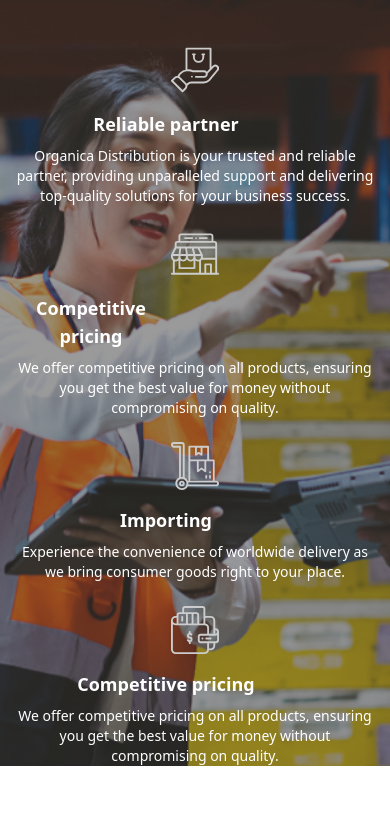
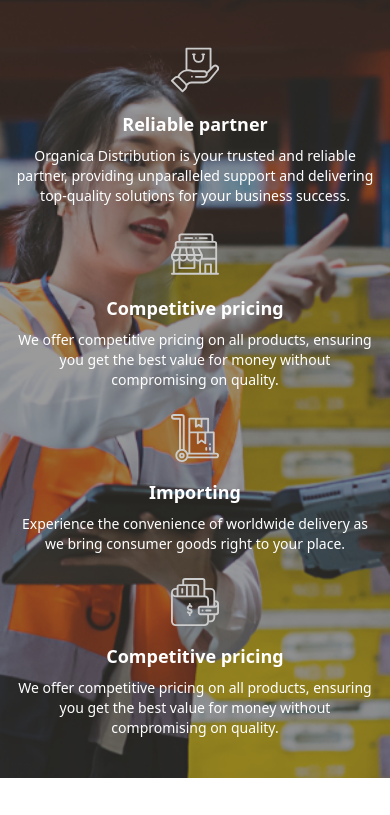
Before and after one commit to baagii1023/Organica-Distribution, a React (Vite) app: page / in a window 390 px wide. Shown: the part 5049-5864 px from the top of the page. Built offline with nearby package versions, Linux system fonts and the light colour scheme.

Commit message:
updated whyus section to make it mobile friendly and moved info to component to clean up the home file, using map to call each why us card for less code

```diff
--- /dev/null
+++ b/src/components/WhyUs.jsx
@@ -0,0 +1,49 @@
+import React, { useContext } from 'react';
+import translationData from '../data/translation.json';
+import { LanguageContext } from '../context/LanguageContext'; // Import LanguageContext
+import whyus1 from '../assets/whyussvg1.svg';
+import whyus2 from '../assets/whyussvg2.svg';
+import whyus3 from '../assets/whyussvg3.svg';
+import whyus4 from '../assets/whyussvg4.svg';
+
+const whyUsData = [
+  { image: whyus1, subTitleKey: 'whyUsSubTitle1', detailsKey: 'whyUsDetail1' },
+  { image: whyus2, subTitleKey: 'whyUsSubTitle2', detailsKey: 'whyUsDetail2' },
+  { image: whyus3, subTitleKey: 'whyUsSubTitle3', detailsKey: 'whyUsDetail3' },
+  { image: whyus4, subTitleKey: 'whyUsSubTitle4', detailsKey: 'whyUsDetail4' },
+];
+
+const WhyUsCard = ({ image, subTitle, details }) => (
+  <div className='w-full md:w-1/2 lg:w-1/5 text-center sm:text-left'>
+    <div>
+      <img src={image} alt="Why Choose Us" className="h-12 w-12 sm:h-16 sm:w-16 mx-auto sm:mx-0" />
+    </div>
+    <h3 className="font-bold text-lg sm:text-base w-[300px] text-white mt-4 mx-auto sm:mx-0">
+      {subTitle || 'Why Choose Us'}
+    </h3>
+    <p className="mt-2 sm:mt-4 text-sm text-white mx-auto sm:mx-0">
+      {details || 'Why choose us details'}
+    </p>
+  </div>
+);
+
+const WhyUs = () => {
+	const { language } = useContext(LanguageContext); // Use LanguageContext
+
+  const translationText = translationData[language] || {};
+
+  return (
+    <div className="flex flex-wrap gap-6 justify-center">
+      {whyUsData.map((item, index) => (
+        <WhyUsCard
+          key={index}
+          image={item.image}
+          subTitle={translationText[item.subTitleKey]}
+          details={translationText[item.detailsKey]}
+        />
+      ))}
+    </div>
+  );
+};
+
+export default WhyUs;
--- a/src/pages/Home.jsx
+++ b/src/pages/Home.jsx
@@ -11,15 +11,12 @@ import logo from '/green-logo.png';
 import whatOffer from '/WhatWeOffer.jpeg';
 import aboutimg from '/AboutUs.jpeg';
 import whyus from '/whyus.png';
-import whyus1 from '../assets/whyussvg1.svg';
-import whyus2 from '../assets/whyussvg2.svg';
-import whyus3 from '../assets/whyussvg3.svg';
-import whyus4 from '../assets/whyussvg4.svg';
 
 
 
 //import sections
 import ContactUs from '../components/ContactUs';
+import WhyUs from '../components/WhyUs';
 import Socials from '../components/Socials';
 import Footer from '../components/Footer';
 
@@ -139,46 +136,8 @@ export default function Home() {
     <h2 className='text-white text-2xl sm:text-base'>{translationText.whyUsTitle || 'About Us'}</h2>
   </div>
 
-  <div className='relative z-10 flex flex-col sm:flex-row flex-wrap gap-6 sm:gap-8 w-full justify-center mx-auto my-12 sm:my-24 px-4'>
-    <div className='w-full md:w-1/2 lg:w-1/5 text-center sm:text-left'>
-      <div>
-        <img src={whyus1} alt="Why Us SVG" className="h-12 w-12 sm:h-16 sm:w-16 mx-auto sm:mx-0" />
-      </div>
-      <h3 className="font-bold text-lg sm:text-base w-[300px] text-white mt-4">{translationText.whyUsSubTitle1 || 'Why Choose Us Content 1'}</h3>
-      <p className="mt-2 sm:mt-4 text-sm text-white">
-        {translationText.whyUsDetail1 || 'Why Choose Us Content 1'}
-      </p>
-    </div>
-
-    <div className='w-full md:w-1/2 lg:w-1/5 text-center sm:text-left'>
-      <div>
-        <img src={whyus2} alt="Why Us SVG" className="h-12 w-12 sm:h-16 sm:w-16 mx-auto sm:mx-0" />
-      </div>
-      <h3 className="font-bold text-lg sm:text-base w-[150px] text-white mt-4">{translationText.whyUsSubTitle2 || 'Why Choose Us Content 2'}</h3>
-      <p className="mt-2 sm:mt-4 text-sm text-white">
-        {translationText.whyUsDetail2 || 'Why Choose Us Content 2'}
-      </p>
-    </div>
-
-    <div className='w-full md:w-1/2 lg:w-1/5 text-center sm:text-left'>
-      <div>
-        <img src={whyus3} alt="Why Us SVG" className="h-12 w-12 sm:h-16 sm:w-16 mx-auto sm:mx-0" />
-      </div>
-      <h3 className="font-bold text-lg sm:text-base w-[300px] text-white mt-4">{translationText.whyUsSubTitle3 || 'Why Choose Us Content 3'}</h3>
-      <p className="mt-2 sm:mt-4 text-sm text-white">
-        {translationText.whyUsDetail3 || 'Why Choose Us Content 3'}
-      </p>
-    </div>
-
-    <div className='w-full md:w-1/2 lg:w-1/5 text-center sm:text-left'>
-      <div>
-        <img src={whyus4} alt="Why Us SVG" className="h-12 w-12 sm:h-16 sm:w-16 mx-auto sm:mx-0" />
-      </div>
-      <h3 className="font-bold text-lg sm:text-base w-[300px] text-white mt-4">{translationText.whyUsSubTitle4 || 'Why Choose Us Content 4'}</h3>
-      <p className="mt-2 sm:mt-4 text-sm text-white">
-        {translationText.whyUsDetail4 || 'Why Choose Us Content 4'}
-      </p>
-    </div>
+  <div className='relative z-10 flex flex-col sm:flex-row flex-wrap gap-6 sm:gap-8 w-full justify-center mx-auto my-12 sm:my-24 px-4 pb-10'>
+		<WhyUs></WhyUs>
   </div>
 </section>
 
```
